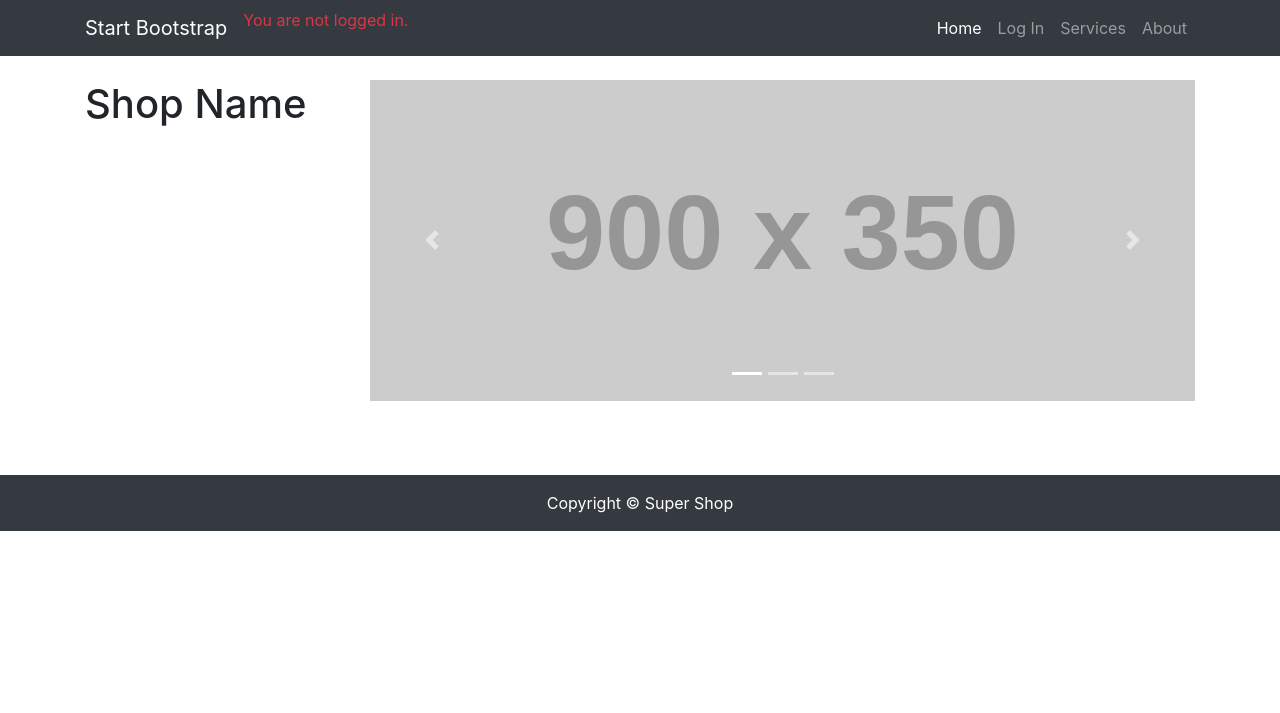
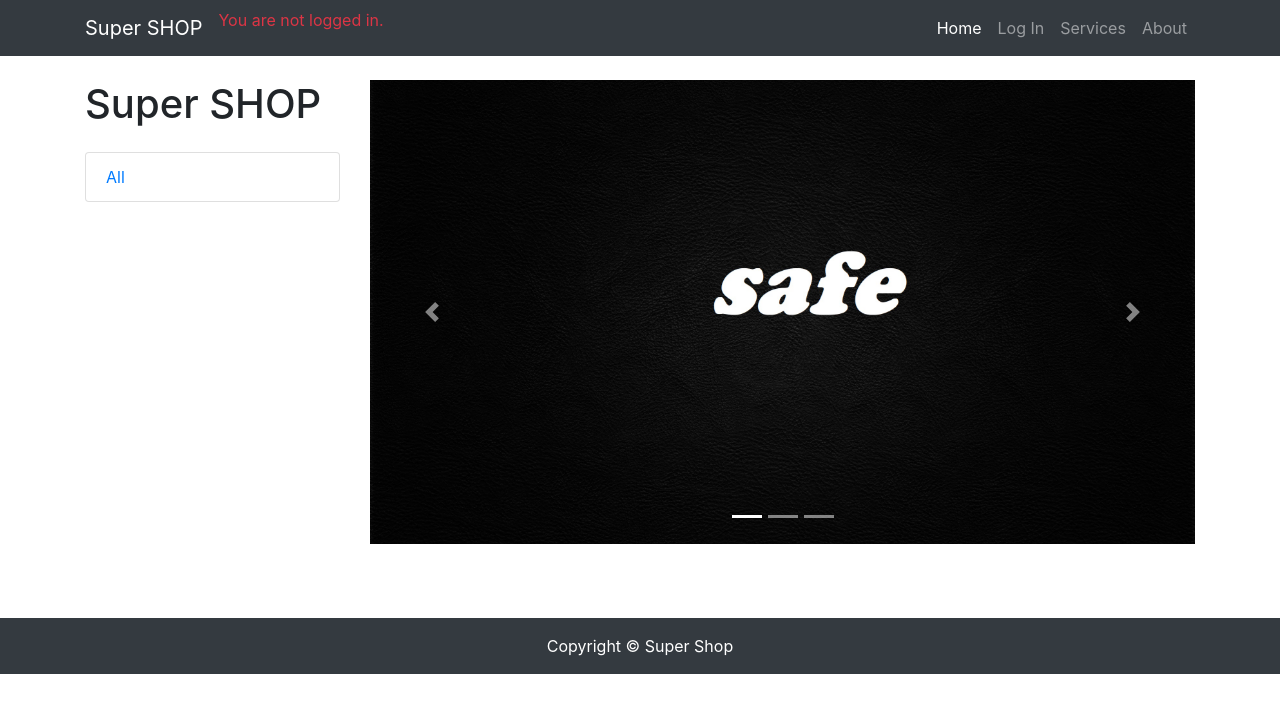
Before and after one commit to pejmanhadavi/super-shop, a Django app: page /product/ in a window 1280 px wide. Shown: the top 713 px of the page. Run offline with Django 3.2, Linux system fonts and the light colour scheme; grey boxes labelled with a size stand in for pictures from a placeholder-image service; data that the repository does not hold is empty; some libraries are stand-ins or nearby versions.

Commit message:
complete category options

```diff
--- a/product/urls.py
+++ b/product/urls.py
@@ -7,5 +7,5 @@ from .views import ShopListView,ProductDetailView,CategoryList
 urlpatterns = [
     path('', ShopListView.as_view(), name='index'),
     path('<slug:slug>', ProductDetailView.as_view(), name='product_detail'),
-    path('category/<slug:slug>', CategoryList.as_view(), name='index'),
+    path('category/<slug:slug>', CategoryList.as_view(), name='category_list'),
 ]
--- a/product/views.py
+++ b/product/views.py
@@ -66,14 +66,22 @@ class ProductDetailView(FormMixin, DetailView):
         return super(ProductDetailView, self,).form_invalid(form)
 
 class CategoryList(ListView):
-    model = Category
+    model = Product
     template_name = 'pages/index.html'
-    context_object_name = 'categories'
+    context_object_name = 'products'
     queryset = Category.objects.order_by('name')
 
+
     def get_context_data(self, **kwargs):
-        # Call the base implementation first to get a context
         context = super(CategoryList, self).get_context_data(**kwargs)
-        # Add in the publisher
         context['categories'] = Category.objects.order_by('name')
         return context
+
+
+    def get_queryset(self, *args, **kwargs):
+        queryset = Product.objects.all()
+        slug = self.kwargs['slug']
+        if slug:
+            category = Category.objects.filter(slug=slug).first()
+            queryset = queryset.filter(category=category.id)
+        return queryset
--- a/static/style.css
+++ b/static/style.css
@@ -1,3 +1,9 @@
 body {
     padding-top: 56px;
 }
+
+.card-img-top{
+    width: 100%;
+    height: 200px;
+    object-fit: contain;
+}
--- a/templates/pages/index.html
+++ b/templates/pages/index.html
@@ -1,5 +1,5 @@
 {% extends '_base.html' %}
-
+{% load static %}
 {% block content %}
 
 <div class="col-lg-9">
@@ -12,13 +12,13 @@
     </ol>
     <div class="carousel-inner" role="listbox">
       <div class="carousel-item active">
-        <img class="d-block img-fluid" src="http://placehold.it/900x350" alt="First slide">
+        <img class="d-block img-fluid" src="{% static 'img/safe.jpg' %}" alt="First slide">
       </div>
       <div class="carousel-item">
-        <img class="d-block img-fluid" src="http://placehold.it/900x350" alt="Second slide">
+        <img class="d-block img-fluid" src="{% static 'img/fast.jpg' %}" alt="Second slide">
       </div>
       <div class="carousel-item">
-        <img class="d-block img-fluid" src="http://placehold.it/900x350" alt="Third slide">
+        <img class="d-block img-fluid" src="{% static 'img/simple.jpg' %}" alt="Third slide">
       </div>
     </div>
     <a class="carousel-control-prev" href="#carouselExampleIndicators" role="button" data-slide="prev">
--- a/templates/partials/_navbar.html
+++ b/templates/partials/_navbar.html
@@ -4,7 +4,7 @@
 
 <nav class="navbar navbar-expand-lg navbar-dark bg-dark fixed-top">
   <div class="container">
-    <a class="navbar-brand" href="{% url 'index' %}">Start Bootstrap</a>
+    <a class="navbar-brand" href="{% url 'index' %}">Super SHOP</a>
     {% if user.is_authenticated %}
         <p class="text-success">Hi {{ user.username }}!</p>
       {% else %}
--- a/templates/partials/_sidebar.html
+++ b/templates/partials/_sidebar.html
@@ -1,10 +1,11 @@
 <div class="col-lg-3">
 
-  <h1 class="my-4">Shop Name</h1>
+  <h1 class="my-4">Super SHOP</h1>
   <div class="list-group">
+    <a href="{% url 'index' %}" class="list-group-item">All</a>
     {% if categories %}
       {% for category in categories %}
-        <a href="#" class="list-group-item">{{category.name}}</a>
+        <a href="{{ category.get_absolute_url }}" class="list-group-item">{{category.name}}</a>
       {% endfor %}
     {% endif %}
   </div>
```
Also changed, not shown: product/models.py (+6 -2 lines), static/img/fast.jpg (added), static/img/safe.jpg (added), static/img/simple.jpg (added).
